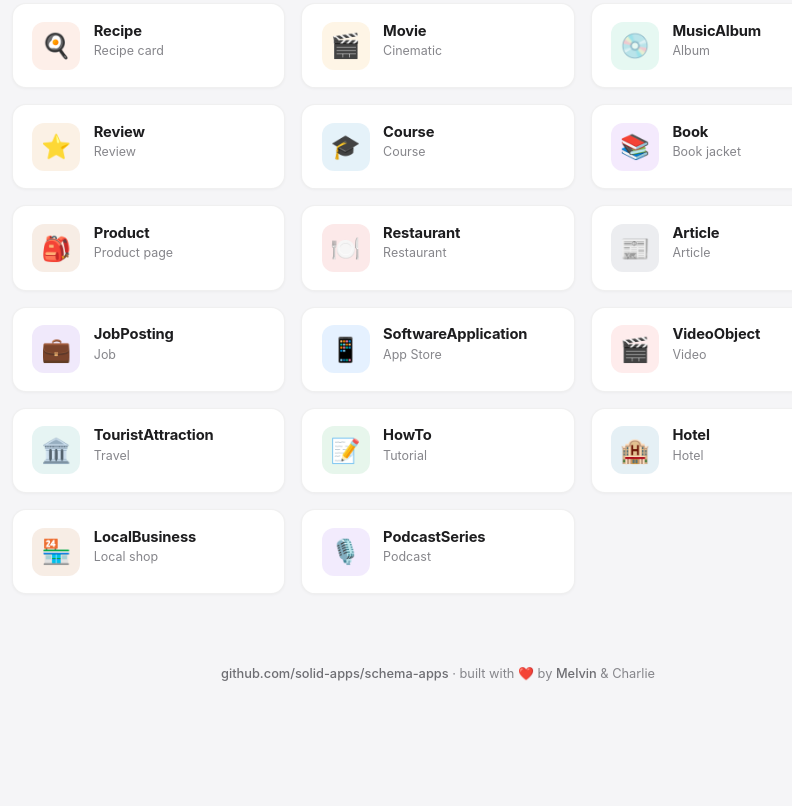
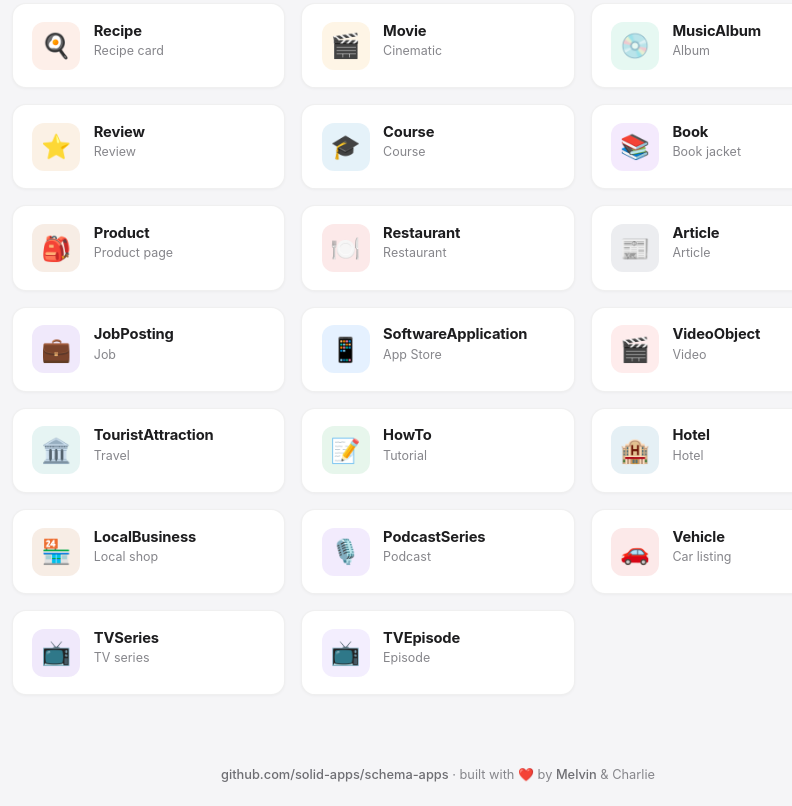
Before and after one commit to solid-apps/schema-apps, a website: page index.html in a window 1280 px wide. Shown: the part 341-1147 px from the top of the page, without its empty margins (202-994 px from the left). Before the commit the page ends 1046 px from the top, so only its background shows below. Drawn offline with Linux system fonts and the light colour scheme.

Commit message:
schema-apps: add Vehicle, TVSeries, TVEpisode to gallery (#73)

```diff
--- a/index.html
+++ b/index.html
@@ -197,6 +197,9 @@ const APPS = [
   { file: "hotel.html",                name: "Hotel",               icon: "\u{1F3E8}", accent: "#0369a1", tag: "Hotel" },
   { file: "local-business.html",       name: "LocalBusiness",       icon: "\u{1F3EA}", accent: "#b45309", tag: "Local shop" },
   { file: "podcast-series.html",       name: "PodcastSeries",       icon: "\u{1F399}️", accent: "#7c3aed", tag: "Podcast" },
+  { file: "vehicle.html",              name: "Vehicle",             icon: "\u{1F697}", accent: "#dc2626", tag: "Car listing" },
+  { file: "tvseries.html",             name: "TVSeries",            icon: "\u{1F4FA}", accent: "#6d28d9", tag: "TV series" },
+  { file: "tvepisode.html",            name: "TVEpisode",           icon: "\u{1F4FA}", accent: "#8b5cf6", tag: "Episode" },
 ];
 
 const grid = document.getElementById("grid");
```
